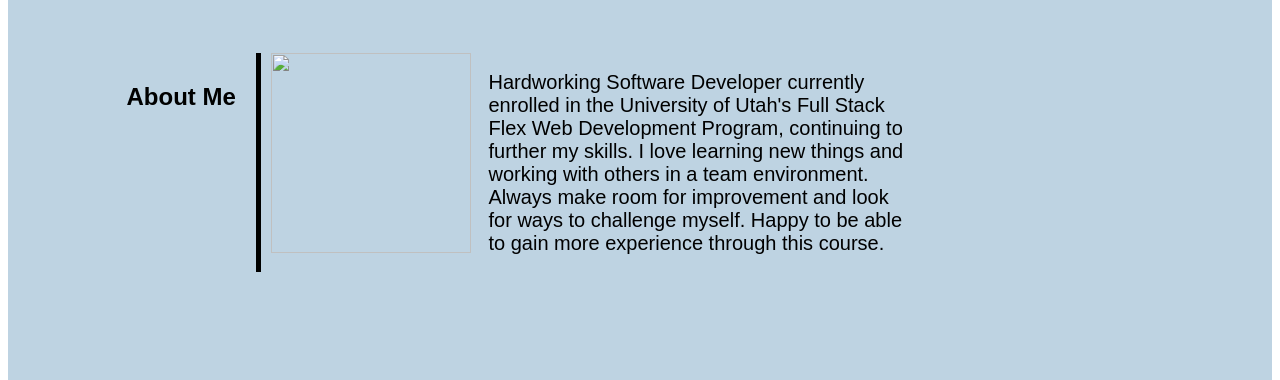
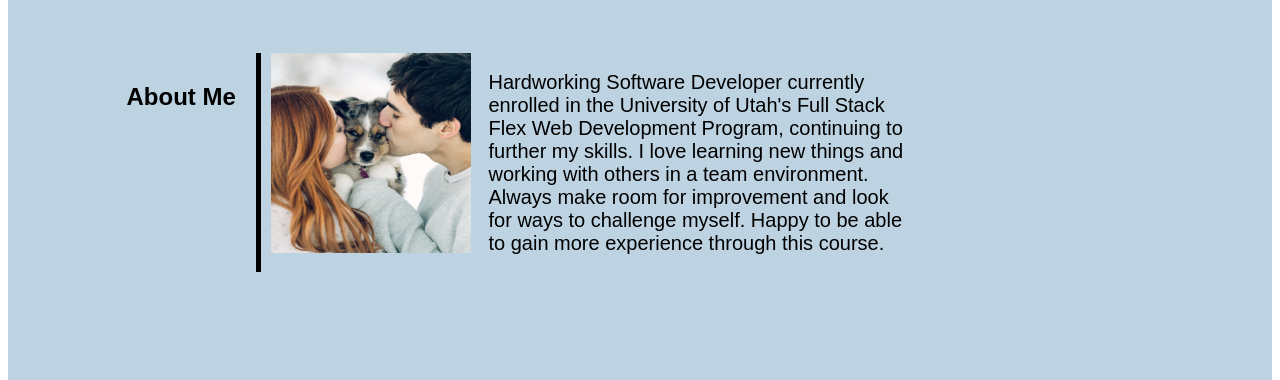
Before and after one commit to merniez10/Assignment-02, a plain HTML site: page index.html in a window 1280 px wide. Shown: the part 190-570 px from the top of the page. Drawn offline with Linux system fonts and the light colour scheme.

Commit message:
fixed image

```diff
--- a/index.html
+++ b/index.html
@@ -26,7 +26,7 @@
                     <h2>About Me</h2>
                 </div>
                 <div class="about-text">
-                    <img src="file:///Users/perihodgson/Downloads/image0.jpeg">
+                    <img src="./assets/images/image0.jpeg">
                     <p>Hardworking Software Developer currently enrolled in the University of Utah's Full Stack Flex Web Development Program, continuing to further my skills. I love learning new things and working with others in a team environment. Always make room for improvement and look for ways to challenge myself. Happy to be able to gain more experience through this course.  </p>
                 </div>
             </section>
```
Also changed, not shown: assets/images/image0.jpeg (added).
